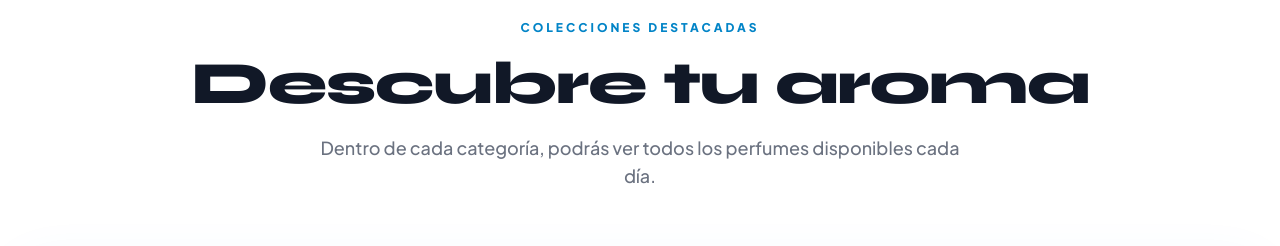
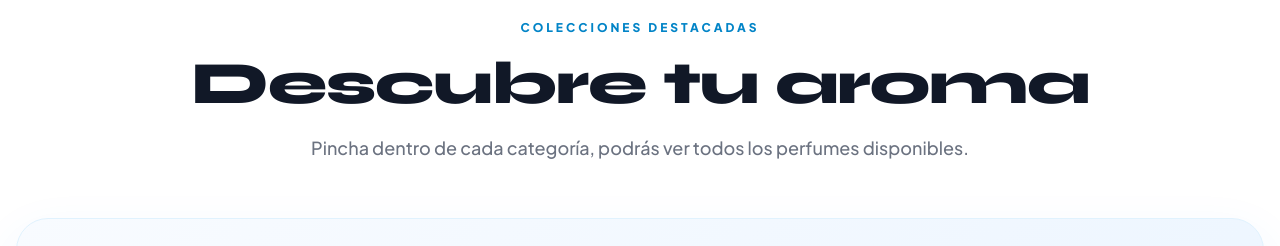
Before and after one commit to Lokeyokeria/HueleQueFlipas, a React (Vite) app: page / in a window 1280 px wide. Shown: the part 1440-1686 px from the top of the page. Built offline with nearby package versions, Linux system fonts and the light colour scheme.

Commit message:
Update App.tsx

```diff
--- a/App.tsx
+++ b/App.tsx
@@ -903,7 +903,7 @@ const App: React.FC = () => {
               </h2>
 
               <p className="text-gray-500 max-w-2xl mx-auto font-medium text-base md:text-lg">
-                   Dentro de cada categoría, podrás ver todos los perfumes disponibles cada día.
+                   Pincha dentro de cada categoría, podrás ver todos los perfumes disponibles.
               </p>
             </div>
             <HomeCollectionSection
```
